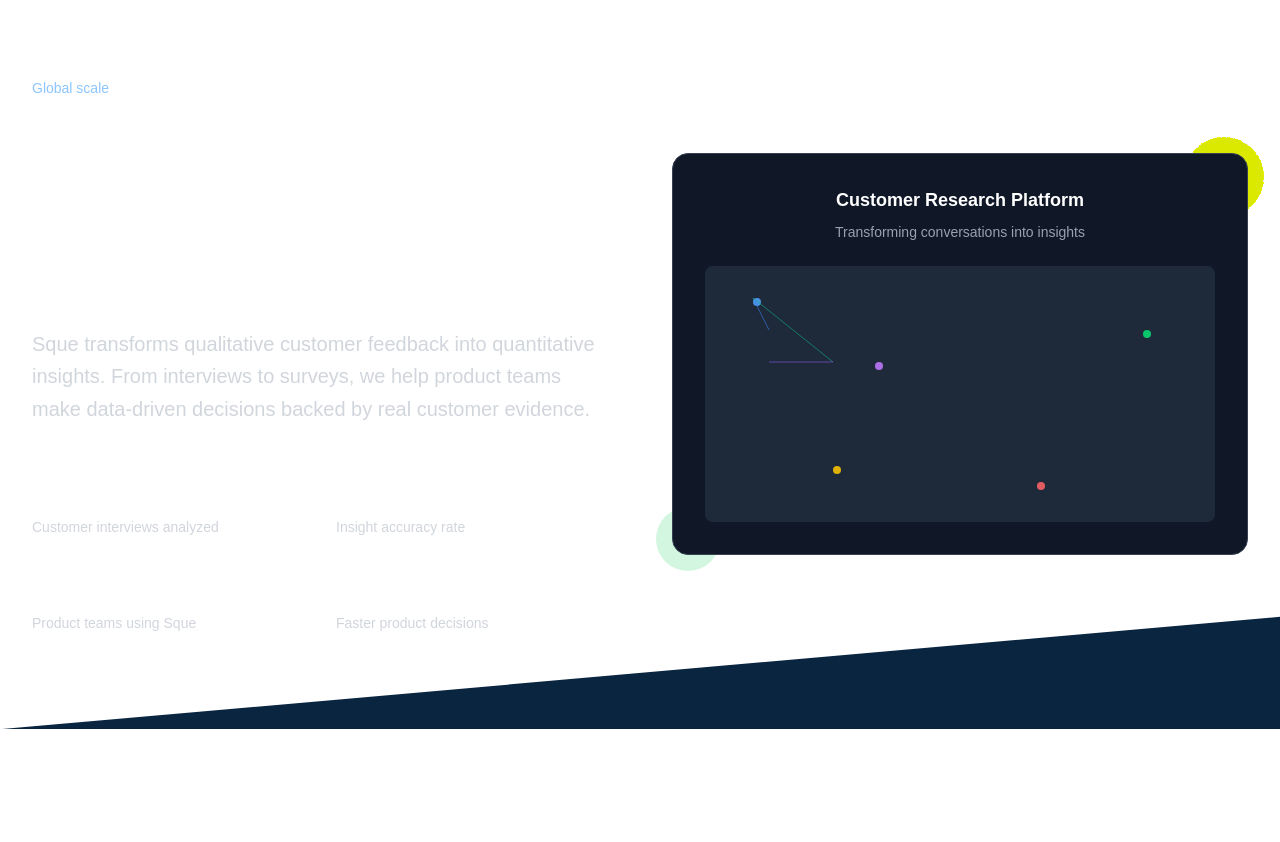
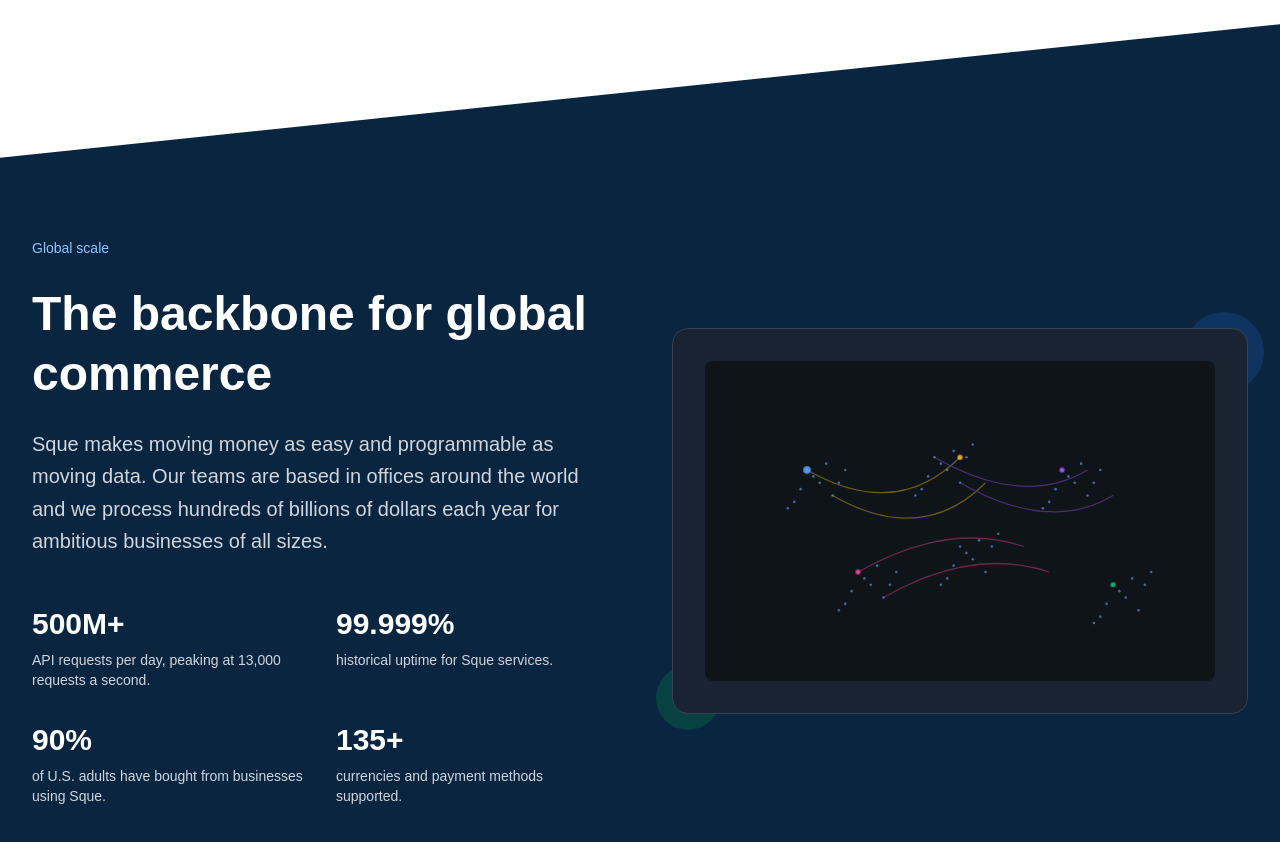
Before and after one commit to mwafrika/stripe-design-clone, a Next.js app: page / in a window 1280 px wide. Shown: the part 4120-4962 px from the top of the page. Before the commit the page ends 4849 px from the top, so only its background shows below. Built offline with nearby package versions, Linux system fonts and the light colour scheme.

Commit message:
backbone for global commerce section

```diff
--- a/app/components/Features.tsx
+++ b/app/components/Features.tsx
@@ -1,7 +1,7 @@
-import React from 'react';
-import FeatureCard from './FeatureCard';
-import DashboardVisual from './DashboardVisual';
-import { features } from '../constants/features';
+import React from "react";
+import FeatureCard from "./FeatureCard";
+import DashboardVisual from "./DashboardVisual";
+import { features } from "../constants/features";
 
 const Features: React.FC = () => {
   return (
@@ -31,11 +31,14 @@
         </div>
       </section>
 
-      <section className="py-24 bg-[#0a2540] relative overflow-hidden" aria-labelledby="global-scale-heading">
+      <section
+        className="pt-64 pb-16 bg-[#0a2540] relative overflow-hidden"
+        aria-labelledby="global-scale-heading"
+      >
         <div
           className="absolute top-0 left-0 w-full h-full bg-white"
           style={{
-            clipPath: "polygon(0% 0%, 100% 0%, 100% 85%, 0% 100%)",
+            clipPath: "polygon(0% 0%, 100% 0%, 100% 5%, 0% 20%)",
           }}
         />
 
@@ -47,38 +50,46 @@
                   Global scale
                 </span>
               </div>
-              <h2 id="global-scale-heading" className="text-4xl md:text-5xl font-bold mb-6 leading-tight">
-                Turn every customer conversation into product intelligence
+              <h2
+                id="global-scale-heading"
+                className="text-4xl md:text-5xl font-bold mb-6 leading-tight"
+              >
+                The backbone for global commerce
               </h2>
               <p className="text-xl text-gray-300 mb-12 leading-relaxed">
-                Sque transforms qualitative customer feedback into quantitative
-                insights. From interviews to surveys, we help product teams make
-                data-driven decisions backed by real customer evidence.
+                Sque makes moving money as easy and programmable as moving data.
+                Our teams are based in offices around the world and we process
+                hundreds of billions of dollars each year for ambitious
+                businesses of all sizes.
               </p>
 
               <div className="grid grid-cols-2 gap-8">
                 <div>
-                  <div className="text-3xl font-bold text-white mb-2">10K+</div>
+                  <div className="text-3xl font-bold text-white mb-2">
+                    500M+
+                  </div>
                   <div className="text-sm text-gray-300">
-                    Customer interviews analyzed
+                    API requests per day, peaking at 13,000 requests a second.
                   </div>
                 </div>
                 <div>
-                  <div className="text-3xl font-bold text-white mb-2">95%</div>
+                  <div className="text-3xl font-bold text-white mb-2">
+                    99.999%
+                  </div>
                   <div className="text-sm text-gray-300">
-                    Insight accuracy rate
+                    historical uptime for Sque services.
                   </div>
                 </div>
                 <div>
-                  <div className="text-3xl font-bold text-white mb-2">500+</div>
+                  <div className="text-3xl font-bold text-white mb-2">90%</div>
                   <div className="text-sm text-gray-300">
-                    Product teams using Sque
+                    of U.S. adults have bought from businesses using Sque.
                   </div>
                 </div>
                 <div>
-                  <div className="text-3xl font-bold text-white mb-2">2x</div>
+                  <div className="text-3xl font-bold text-white mb-2">135+</div>
                   <div className="text-sm text-gray-300">
-                    Faster product decisions
+                    currencies and payment methods supported.
                   </div>
                 </div>
               </div>
@@ -86,58 +97,193 @@
 
             <div className="relative">
               <div className="relative z-10">
-                <div className="bg-gray-900 rounded-2xl p-8 border border-gray-700">
-                  <div className="text-center mb-6">
-                    <h3 className="text-lg font-semibold text-white mb-2">
-                      Customer Research Platform
-                    </h3>
-                    <p className="text-sm text-gray-400">
-                      Transforming conversations into insights
-                    </p>
-                  </div>
+                <div className="bg-[#1a2332] rounded-2xl p-8 border border-gray-700">
+                  <div className="relative w-full h-80 bg-[#0f1419] rounded-lg overflow-hidden">
+                    {/* World Map with dots */}
+                    <svg
+                      className="absolute inset-0 w-full h-full"
+                      viewBox="0 0 400 200"
+                    >
+                      {/* North America */}
+                      <g className="opacity-60">
+                        <circle cx="80" cy="60" r="1" fill="#60a5fa" />
+                        <circle cx="85" cy="65" r="1" fill="#60a5fa" />
+                        <circle cx="90" cy="70" r="1" fill="#60a5fa" />
+                        <circle cx="75" cy="75" r="1" fill="#60a5fa" />
+                        <circle cx="95" cy="55" r="1" fill="#60a5fa" />
+                        <circle cx="100" cy="80" r="1" fill="#60a5fa" />
+                        <circle cx="70" cy="85" r="1" fill="#60a5fa" />
+                        <circle cx="105" cy="70" r="1" fill="#60a5fa" />
+                        <circle cx="65" cy="90" r="1" fill="#60a5fa" />
+                        <circle cx="110" cy="60" r="1" fill="#60a5fa" />
+                      </g>
 
-                  <div className="relative w-full h-64 bg-gray-800 rounded-lg overflow-hidden">
-                    <div className="absolute top-8 left-12 w-2 h-2 bg-blue-400 rounded-full animate-pulse"></div>
-                    <div className="absolute top-16 right-16 w-2 h-2 bg-green-400 rounded-full animate-pulse delay-300"></div>
-                    <div className="absolute top-24 left-1/3 w-2 h-2 bg-purple-400 rounded-full animate-pulse delay-700"></div>
-                    <div className="absolute bottom-12 left-1/4 w-2 h-2 bg-yellow-400 rounded-full animate-pulse delay-1000"></div>
-                    <div className="absolute bottom-8 right-1/3 w-2 h-2 bg-red-400 rounded-full animate-pulse delay-500"></div>
+                      {/* Europe */}
+                      <g className="opacity-60">
+                        <circle cx="180" cy="50" r="1" fill="#60a5fa" />
+                        <circle cx="185" cy="55" r="1" fill="#60a5fa" />
+                        <circle cx="190" cy="60" r="1" fill="#60a5fa" />
+                        <circle cx="175" cy="65" r="1" fill="#60a5fa" />
+                        <circle cx="195" cy="45" r="1" fill="#60a5fa" />
+                        <circle cx="200" cy="70" r="1" fill="#60a5fa" />
+                        <circle cx="170" cy="75" r="1" fill="#60a5fa" />
+                        <circle cx="205" cy="50" r="1" fill="#60a5fa" />
+                        <circle cx="165" cy="80" r="1" fill="#60a5fa" />
+                        <circle cx="210" cy="40" r="1" fill="#60a5fa" />
+                      </g>
 
-                    <svg className="absolute inset-0 w-full h-full" aria-hidden="true">
-                      <line
-                        x1="48"
-                        y1="32"
-                        x2="64"
-                        y2="64"
-                        stroke="#3B82F6"
-                        strokeWidth="1"
-                        opacity="0.6"
+                      {/* Asia */}
+                      <g className="opacity-60">
+                        <circle cx="280" cy="60" r="1" fill="#60a5fa" />
+                        <circle cx="285" cy="65" r="1" fill="#60a5fa" />
+                        <circle cx="290" cy="70" r="1" fill="#60a5fa" />
+                        <circle cx="275" cy="75" r="1" fill="#60a5fa" />
+                        <circle cx="295" cy="55" r="1" fill="#60a5fa" />
+                        <circle cx="300" cy="80" r="1" fill="#60a5fa" />
+                        <circle cx="270" cy="85" r="1" fill="#60a5fa" />
+                        <circle cx="305" cy="70" r="1" fill="#60a5fa" />
+                        <circle cx="265" cy="90" r="1" fill="#60a5fa" />
+                        <circle cx="310" cy="60" r="1" fill="#60a5fa" />
+                      </g>
+
+                      {/* South America */}
+                      <g className="opacity-60">
+                        <circle cx="120" cy="140" r="1" fill="#60a5fa" />
+                        <circle cx="125" cy="145" r="1" fill="#60a5fa" />
+                        <circle cx="130" cy="150" r="1" fill="#60a5fa" />
+                        <circle cx="115" cy="155" r="1" fill="#60a5fa" />
+                        <circle cx="135" cy="135" r="1" fill="#60a5fa" />
+                        <circle cx="140" cy="160" r="1" fill="#60a5fa" />
+                        <circle cx="110" cy="165" r="1" fill="#60a5fa" />
+                        <circle cx="145" cy="150" r="1" fill="#60a5fa" />
+                        <circle cx="105" cy="170" r="1" fill="#60a5fa" />
+                        <circle cx="150" cy="140" r="1" fill="#60a5fa" />
+                      </g>
+
+                      {/* Africa */}
+                      <g className="opacity-60">
+                        <circle cx="200" cy="120" r="1" fill="#60a5fa" />
+                        <circle cx="205" cy="125" r="1" fill="#60a5fa" />
+                        <circle cx="210" cy="130" r="1" fill="#60a5fa" />
+                        <circle cx="195" cy="135" r="1" fill="#60a5fa" />
+                        <circle cx="215" cy="115" r="1" fill="#60a5fa" />
+                        <circle cx="220" cy="140" r="1" fill="#60a5fa" />
+                        <circle cx="190" cy="145" r="1" fill="#60a5fa" />
+                        <circle cx="225" cy="120" r="1" fill="#60a5fa" />
+                        <circle cx="185" cy="150" r="1" fill="#60a5fa" />
+                        <circle cx="230" cy="110" r="1" fill="#60a5fa" />
+                      </g>
+
+                      {/* Australia */}
+                      <g className="opacity-60">
+                        <circle cx="320" cy="150" r="1" fill="#60a5fa" />
+                        <circle cx="325" cy="155" r="1" fill="#60a5fa" />
+                        <circle cx="330" cy="160" r="1" fill="#60a5fa" />
+                        <circle cx="315" cy="165" r="1" fill="#60a5fa" />
+                        <circle cx="335" cy="145" r="1" fill="#60a5fa" />
+                        <circle cx="340" cy="170" r="1" fill="#60a5fa" />
+                        <circle cx="310" cy="175" r="1" fill="#60a5fa" />
+                        <circle cx="345" cy="150" r="1" fill="#60a5fa" />
+                        <circle cx="305" cy="180" r="1" fill="#60a5fa" />
+                        <circle cx="350" cy="140" r="1" fill="#60a5fa" />
+                      </g>
+
+                      {/* Connection lines */}
+                      <g className="opacity-40">
+                        {/* Yellow lines */}
+                        <path
+                          d="M 80 60 Q 150 100 200 50"
+                          stroke="#fbbf24"
+                          strokeWidth="1"
+                          fill="none"
+                        />
+                        <path
+                          d="M 100 80 Q 170 120 220 70"
+                          stroke="#fbbf24"
+                          strokeWidth="1"
+                          fill="none"
+                        />
+
+                        {/* Purple lines */}
+                        <path
+                          d="M 180 50 Q 250 90 300 60"
+                          stroke="#a855f7"
+                          strokeWidth="1"
+                          fill="none"
+                        />
+                        <path
+                          d="M 200 70 Q 270 110 320 80"
+                          stroke="#a855f7"
+                          strokeWidth="1"
+                          fill="none"
+                        />
+
+                        {/* Pink lines */}
+                        <path
+                          d="M 120 140 Q 190 100 250 120"
+                          stroke="#ec4899"
+                          strokeWidth="1"
+                          fill="none"
+                        />
+                        <path
+                          d="M 140 160 Q 210 120 270 140"
+                          stroke="#ec4899"
+                          strokeWidth="1"
+                          fill="none"
+                        />
+                      </g>
+
+                      {/* Glowing markers */}
+                      <circle
+                        cx="80"
+                        cy="60"
+                        r="3"
+                        fill="#60a5fa"
+                        className="animate-pulse"
+                      >
+                        <circle cx="0" cy="0" r="1" fill="white" />
+                      </circle>
+                      <circle
+                        cx="200"
+                        cy="50"
+                        r="2"
+                        fill="#fbbf24"
+                        className="animate-pulse delay-300"
                       />
-                      <line
-                        x1="48"
-                        y1="32"
-                        x2="128"
-                        y2="96"
-                        stroke="#10B981"
-                        strokeWidth="1"
-                        opacity="0.6"
+                      <circle
+                        cx="280"
+                        cy="60"
+                        r="2"
+                        fill="#a855f7"
+                        className="animate-pulse delay-700"
                       />
-                      <line
-                        x1="64"
-                        y1="96"
-                        x2="128"
-                        y2="96"
-                        stroke="#8B5CF6"
-                        strokeWidth="1"
-                        opacity="0.6"
+                      <circle
+                        cx="120"
+                        cy="140"
+                        r="2"
+                        fill="#ec4899"
+                        className="animate-pulse delay-500"
+                      />
+                      <circle
+                        cx="320"
+                        cy="150"
+                        r="2"
+                        fill="#10b981"
+                        className="animate-pulse delay-1000"
                       />
                     </svg>
                   </div>
                 </div>
               </div>
 
-              <div className="absolute -top-4 -right-4 w-20 h-20 bg-blue-500/20 rounded-full animate-pulse" aria-hidden="true"></div>
-              <div className="absolute -bottom-4 -left-4 w-16 h-16 bg-green-500/20 rounded-full animate-pulse delay-1000" aria-hidden="true"></div>
+              <div
+                className="absolute -top-4 -right-4 w-20 h-20 bg-blue-500/20 rounded-full animate-pulse"
+                aria-hidden="true"
+              ></div>
+              <div
+                className="absolute -bottom-4 -left-4 w-16 h-16 bg-green-500/20 rounded-full animate-pulse delay-1000"
+                aria-hidden="true"
+              ></div>
             </div>
           </div>
         </div>
```
